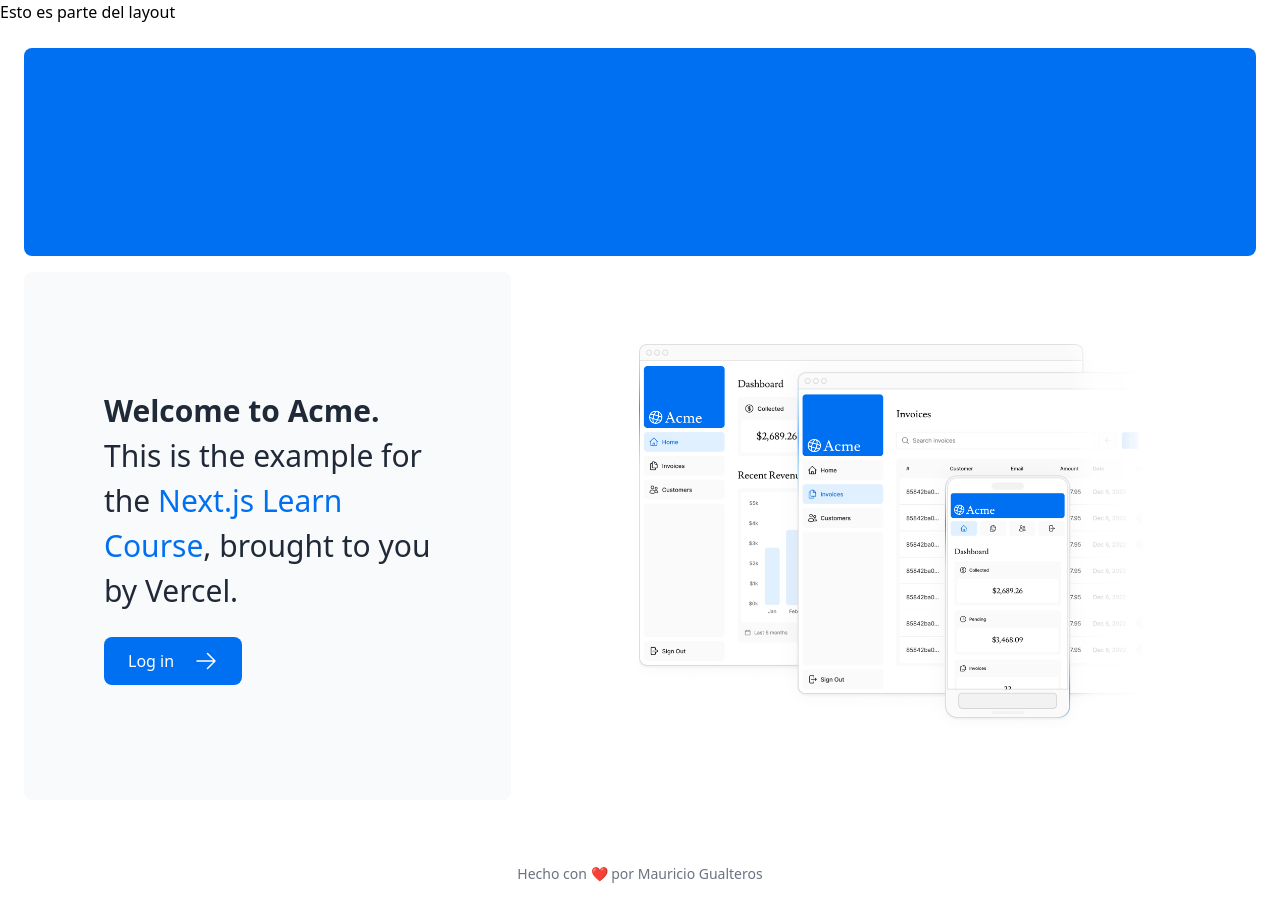
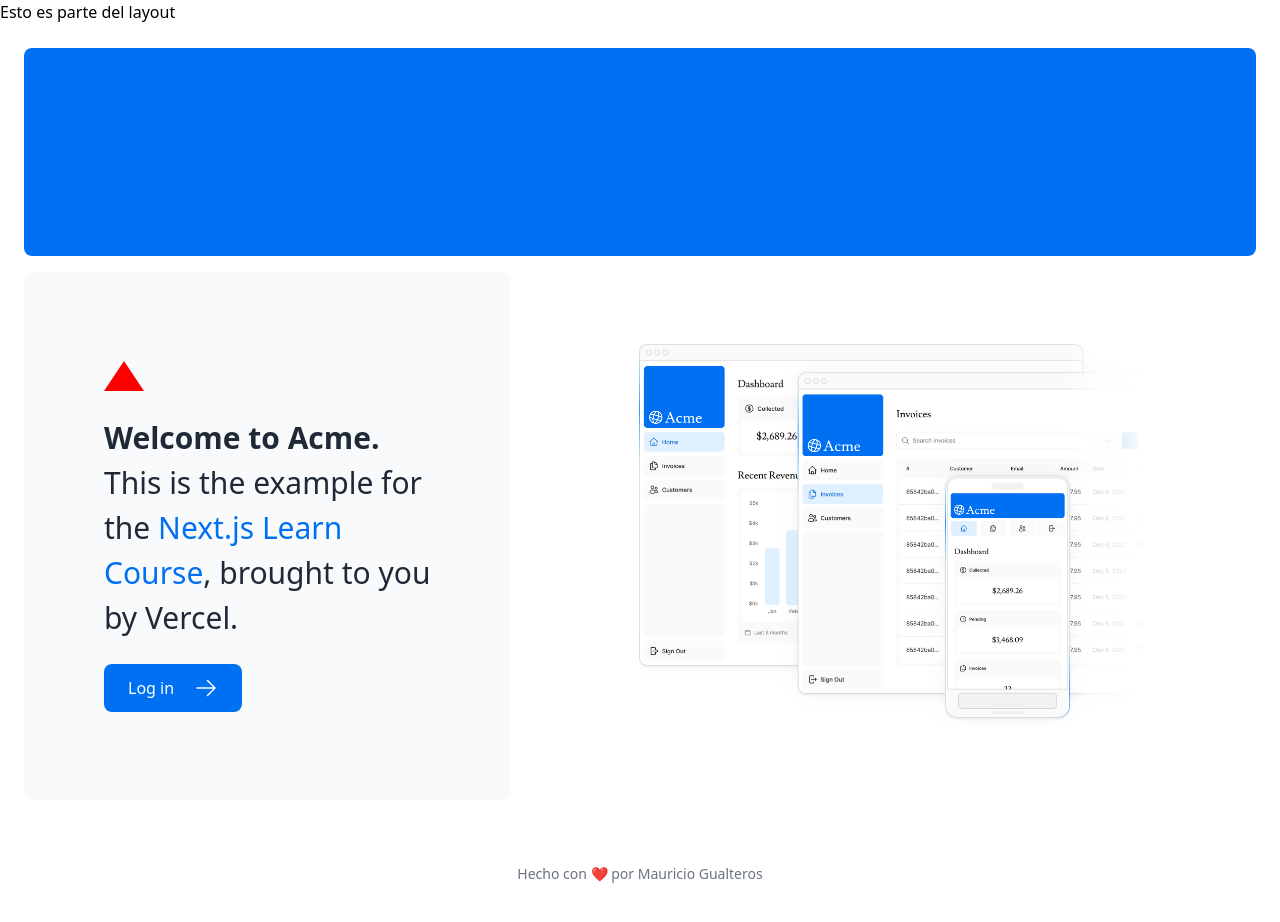
Before and after one commit to Magupe09/exampleNextjs, a Next.js app: page / in a window 1280 px wide. Built offline with nearby package versions, Linux system fonts and the light colour scheme.

Commit message:
Repazo de los dos primeros capitulos

```diff
--- a/app/page.tsx
+++ b/app/page.tsx
@@ -1,6 +1,7 @@
 import AcmeLogo from '@/app/ui/acme-logo';
 import { ArrowRightIcon } from '@heroicons/react/24/outline';
 import Link from 'next/link';
+import styles from '@/app/ui/home.module.css';
 //import HeroImage from '@/app/ui/hero-image';
 import Image from 'next/image';
 
@@ -12,6 +13,9 @@
       </div>
       <div className="mt-4 flex grow flex-col gap-4 md:flex-row">
         <div className="flex flex-col justify-center gap-6 rounded-lg bg-gray-50 px-6 py-10 md:w-2/5 md:px-20">
+          <div
+            className={styles.shape}
+          />
           <p className={`text-xl text-gray-800 md:text-3xl md:leading-normal`}>
             <strong>Welcome to Acme.</strong> This is the example for the{' '}
             <a href="https://nextjs.org/learn/" className="text-blue-500">
--- /dev/null
+++ b/app/ui/home.module.css
@@ -0,0 +1,7 @@
+.shape {
+    height: 0;
+    width: 0;
+    border-bottom: 30px solid red;
+    border-left: 20px solid transparent;
+    border-right: 20px solid transparent;
+  }
```
Lines whose indentation alone changed are shown as unchanged.
